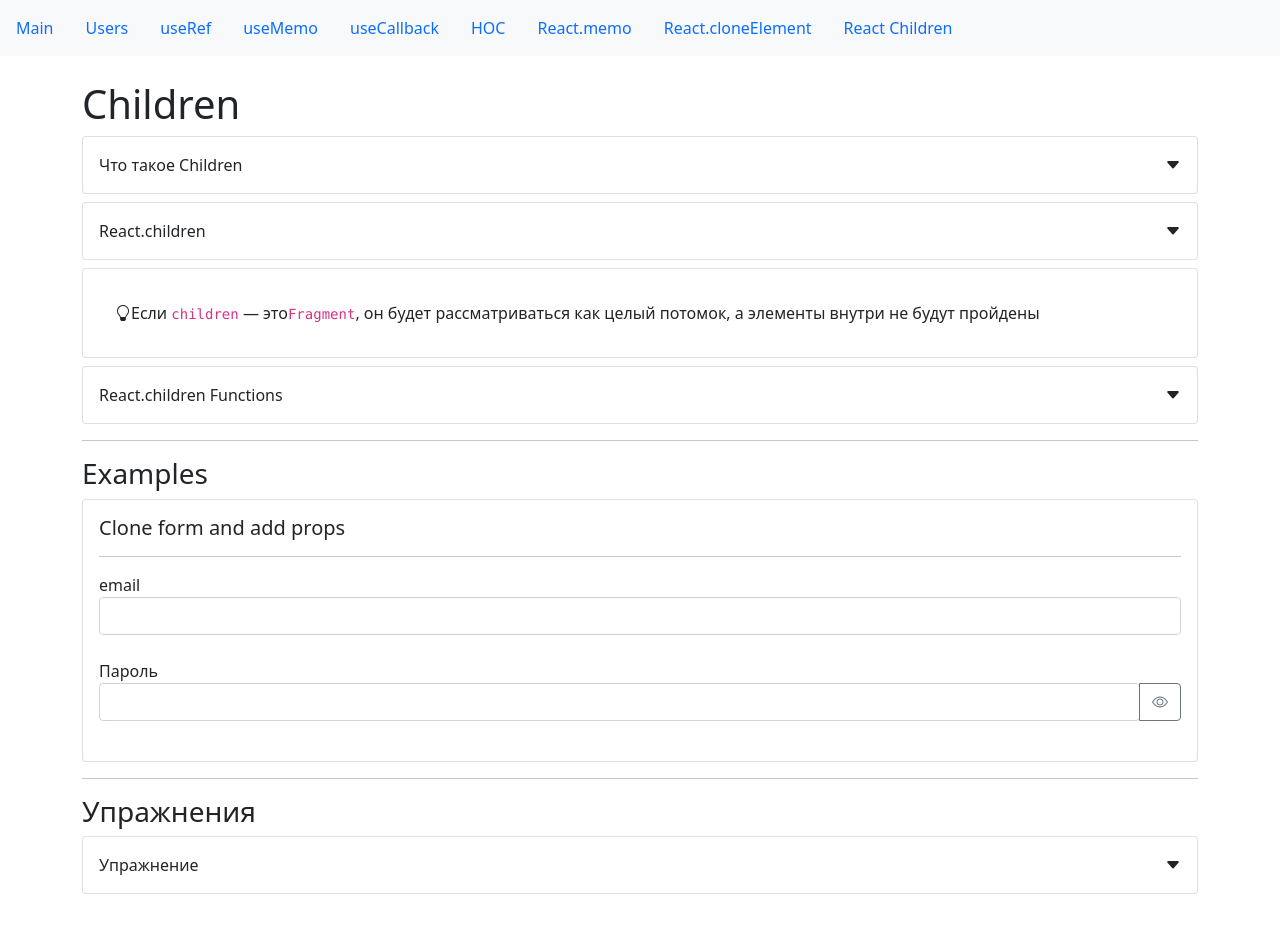
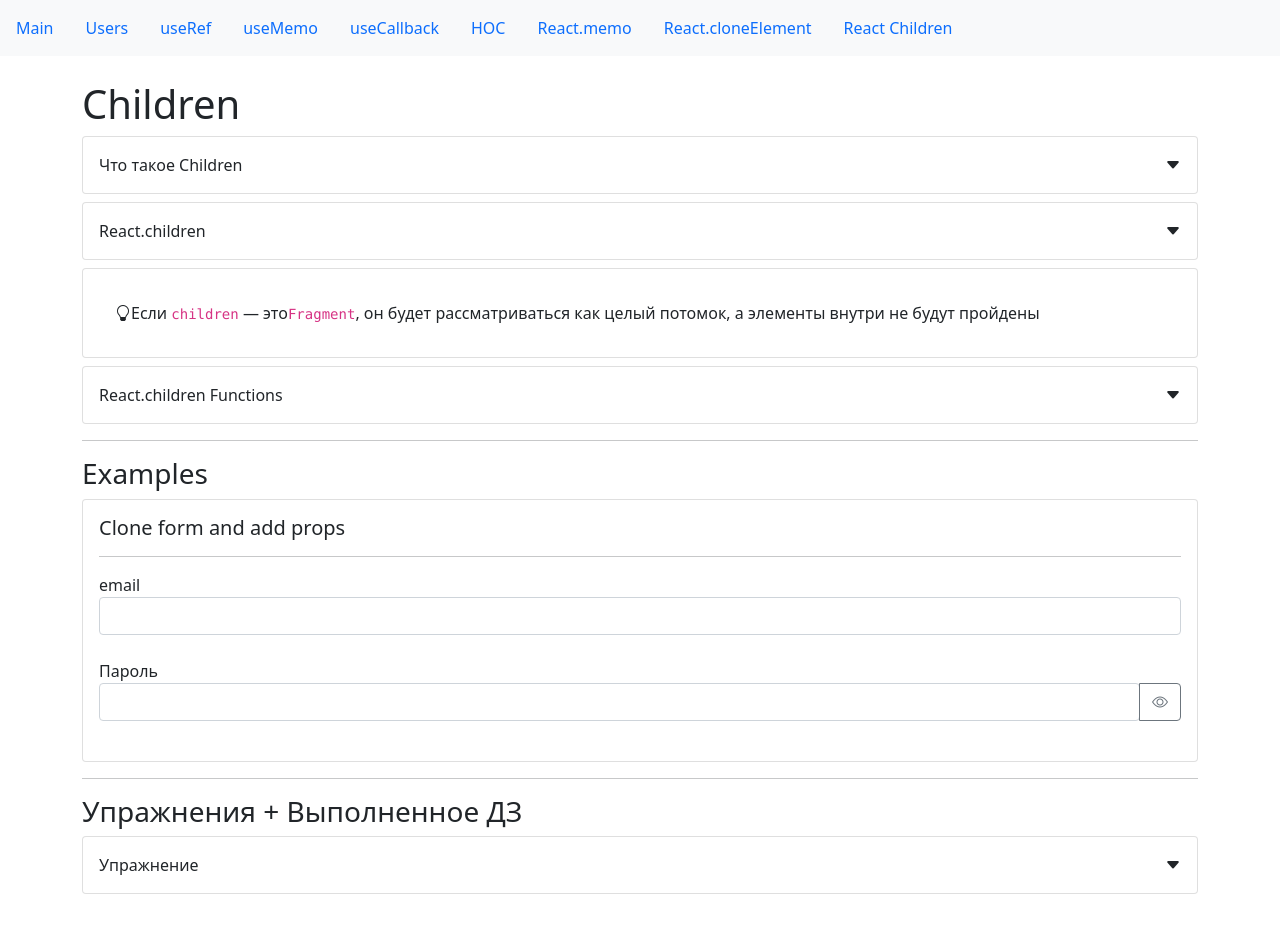
Before and after one commit to Semapa/demo-react-hooks, a React (Create React App) app: page /children in a window 1280 px wide. Shown: the top 930 px of the page. Built offline with nearby package versions, Linux system fonts and the light colour scheme.

Commit message:
рефакторинг

```diff
--- a/src/app/layouts/reactChildren.jsx
+++ b/src/app/layouts/reactChildren.jsx
@@ -102,7 +102,7 @@ const ReactChildren = () => {
 
             <ReactChildrenExample />
             <Divider />
-            <Subtitle>Упражнения</Subtitle>
+            <Subtitle>Упражнения + Выполненное ДЗ</Subtitle>
             <ChildrenExercise />
         </>
     );
```
